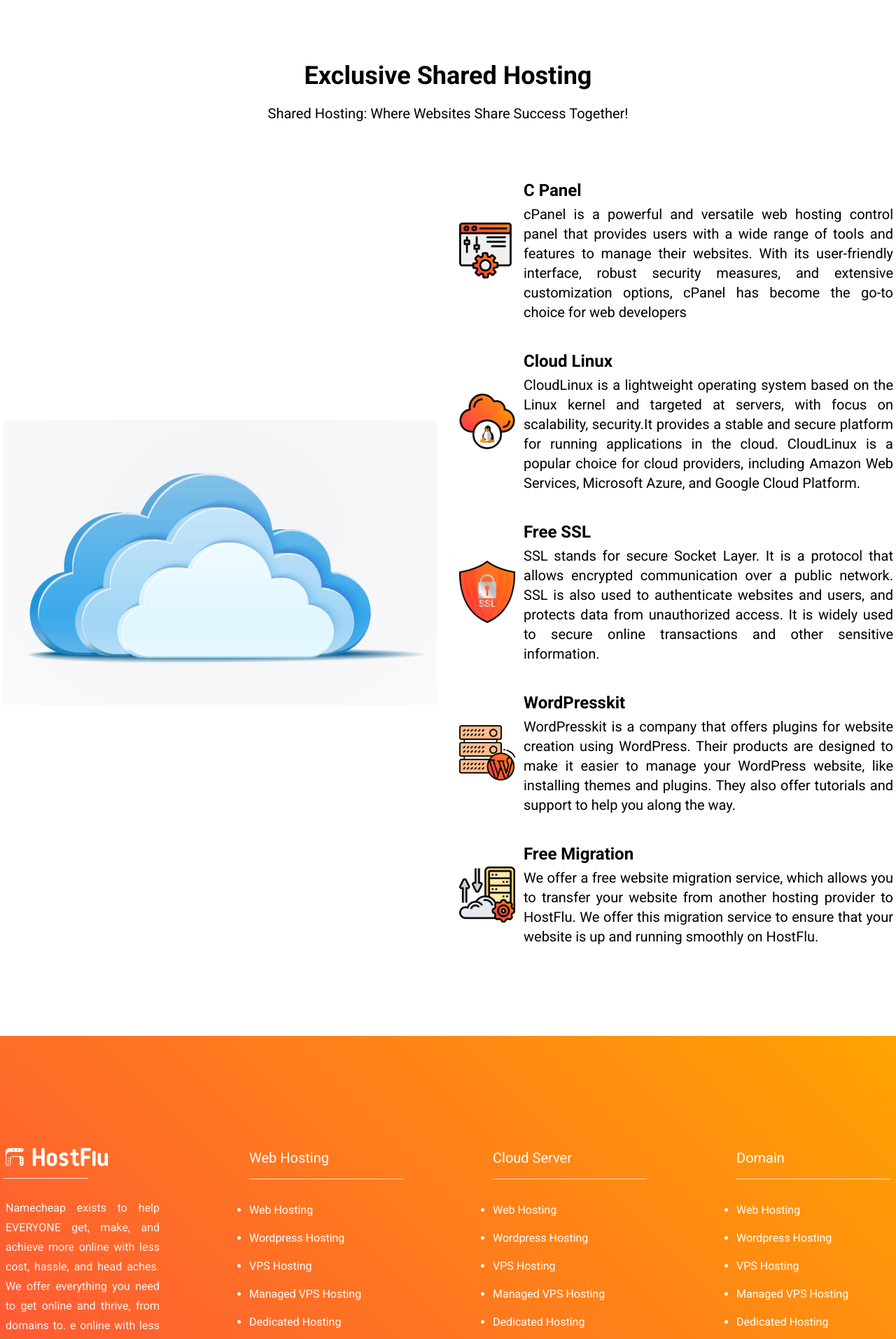
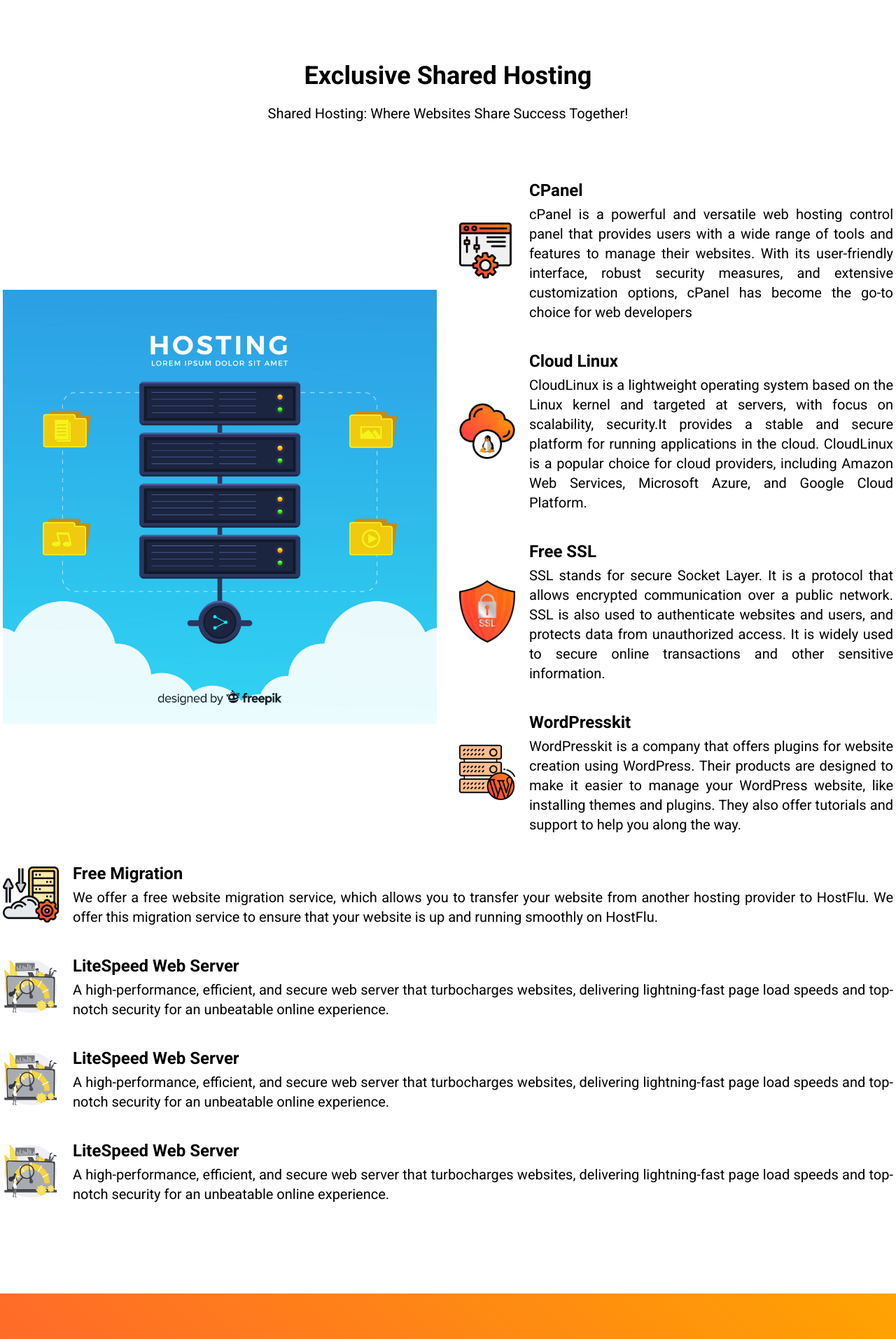
Before and after one commit to pothikit/hostfule-project, a React (Create React App) app: page /shared-hosting in a window 1280 px wide. Shown: the part 2263-4176 px from the top of the page at 70% size. Built offline with nearby package versions, Linux system fonts and the light colour scheme; a web font is replaced by a local one.

Commit message:
shared hosting layout

```diff
--- a/src/components/sharedHosting/IndividualServices.jsx
+++ b/src/components/sharedHosting/IndividualServices.jsx
@@ -3,7 +3,7 @@
 function IndividualServices(props) {
     const { image, title, desc } = props;
     return (
-        <div className='ietms-center flex justify-center gap-3 gap-y-10'>
+        <div className='ietms-center flex justify-center gap-5 gap-y-10'>
             <div className='flex items-center'>
                 <img src={image} className='w-20' alt={title} />
             </div>
--- a/src/components/sharedHosting/SharedHosting.jsx
+++ b/src/components/sharedHosting/SharedHosting.jsx
@@ -11,7 +11,8 @@
 import ssl from "../../asstes/freeSSL.png";
 import wordpresskit from "../../asstes/WordpressKit.png";
 import freeMigration from "../../asstes/free-migration.png";
-import cloudimg from "../../asstes/cloud.jpg"
+import cloudimg from "../../asstes/cloudServer.jpg";
+import litespeed from "../../asstes/litespeed.jpg"
 
 function SharedHosting() {
     const cardData = data.exclusive;
@@ -89,7 +90,7 @@
                             <img src={cloudimg} className='' alt="Shared Hosting" />
                         </div>
                         <div className='space-y-10 w-6/12'>
-                            <IndividualServices image={cpanel} title="C Panel" desc="cPanel is a powerful and versatile web hosting control panel that provides users with a wide range of tools and features to manage their websites. With its user-friendly interface, robust security measures, and extensive customization options, cPanel has become the go-to choice for web developers"></IndividualServices>
+                            <IndividualServices image={cpanel} title="CPanel" desc="cPanel is a powerful and versatile web hosting control panel that provides users with a wide range of tools and features to manage their websites. With its user-friendly interface, robust security measures, and extensive customization options, cPanel has become the go-to choice for web developers"></IndividualServices>
 
                             <IndividualServices image={linux} title="Cloud Linux" desc="CloudLinux is a lightweight operating system based on the Linux kernel and targeted at servers, with focus on scalability, security.It provides a stable and secure platform for running applications in the cloud. CloudLinux is a popular choice for cloud providers, including Amazon Web Services, Microsoft Azure, and Google Cloud Platform."></IndividualServices>
 
@@ -97,9 +98,15 @@
 
                             <IndividualServices image={wordpresskit} title="WordPresskit" desc="WordPresskit is a company that offers plugins for website creation using WordPress. Their products are designed to make it easier to manage your WordPress website, like installing themes and plugins. They also offer tutorials and support to help you along the way."></IndividualServices>
 
-                            <IndividualServices image={freeMigration} title="Free Migration" desc="We offer a free website migration service, which allows you to transfer your website from another hosting provider to HostFlu. We offer this migration service to ensure that your website is up and running smoothly on HostFlu."></IndividualServices>
 
                         </div>
+                    </div>
+                    <div className='mt-10 space-y-10'>
+                        <IndividualServices image={freeMigration} title="Free Migration" desc="We offer a free website migration service, which allows you to transfer your website from another hosting provider to HostFlu. We offer this migration service to ensure that your website is up and running smoothly on HostFlu."></IndividualServices>
+                        <IndividualServices image={litespeed} title="LiteSpeed Web Server" desc="A high-performance, efficient, and secure web server that turbocharges websites, delivering lightning-fast page load speeds and top-notch security for an unbeatable online experience."></IndividualServices>
+                        <IndividualServices image={litespeed} title="LiteSpeed Web Server" desc="A high-performance, efficient, and secure web server that turbocharges websites, delivering lightning-fast page load speeds and top-notch security for an unbeatable online experience."></IndividualServices>
+                        <IndividualServices image={litespeed} title="LiteSpeed Web Server" desc="A high-performance, efficient, and secure web server that turbocharges websites, delivering lightning-fast page load speeds and top-notch security for an unbeatable online experience."></IndividualServices>
+
                     </div>
                 </div>
             </section>
```
Also changed, not shown: src/asstes/cloudServer.jpg (added), src/asstes/litespeed.jpg (added).
